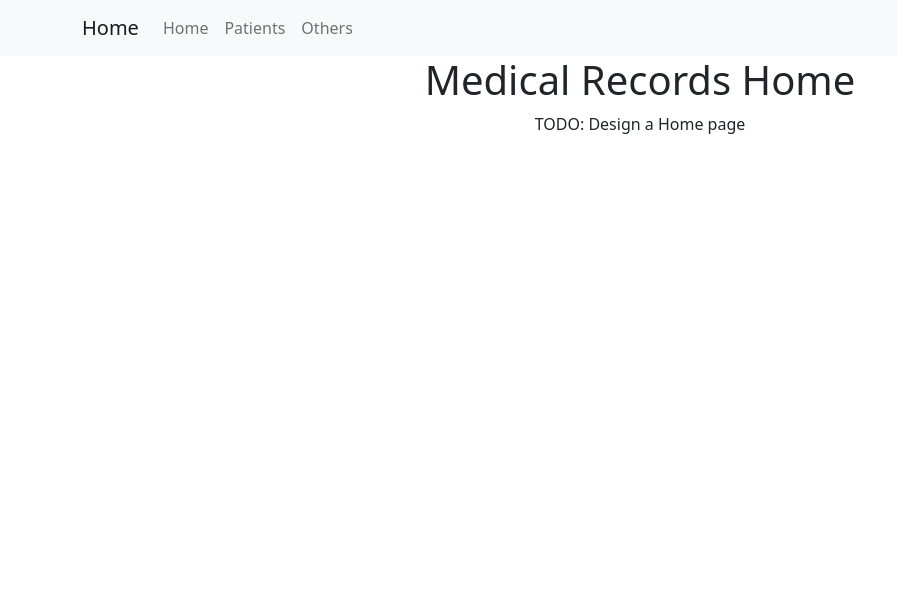
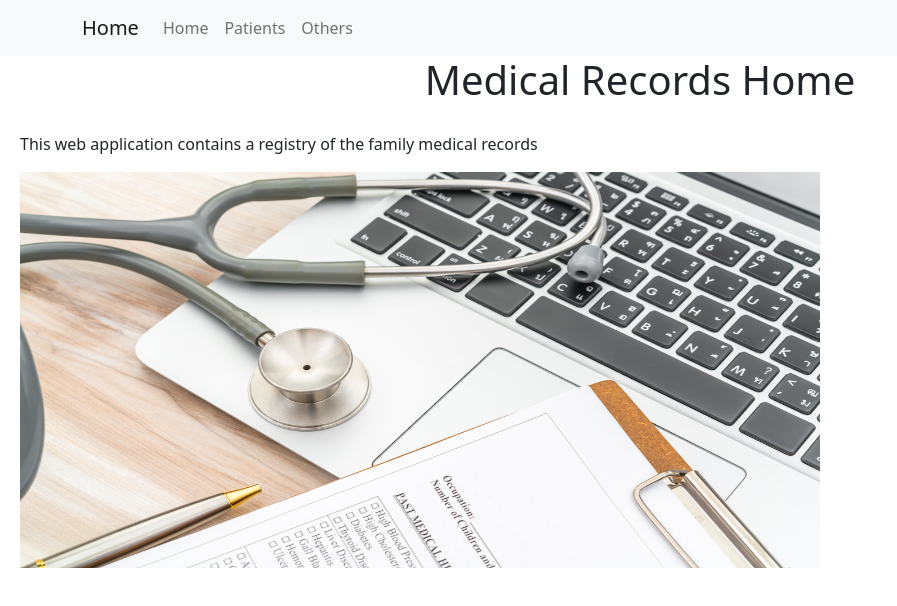
Before and after one commit to ricardoauribe/medrecords-frontend, a React (Create React App) app: page / in a window 1280 px wide. Shown: the top 606 px of the page, without its empty margins (0-897 px from the left). Built offline with nearby package versions, Linux system fonts and the light colour scheme.

Commit message:
Improving home page

```diff
--- a/src/App.css
+++ b/src/App.css
@@ -36,3 +36,10 @@
     transform: rotate(360deg);
   }
 }
+
+.bodyText {
+  align-content: flex-start;
+  text-align: left;
+  padding-left: 20px;
+  padding-top: 20px;
+}
--- a/src/pages/Home.js
+++ b/src/pages/Home.js
@@ -4,7 +4,11 @@ const Home = () => {
   return(
     <>
     <h1>Medical Records Home</h1>
-    <p>TODO: Design a Home page</p>
+    <div class="bodyText">
+      <p>This web application contains a registry of the family medical records</p>
+      <img src={"./medBanner.png"} />
+    </div>
+
   </>
   )
 }
```
Also changed, not shown: public/medBanner.png (added).
